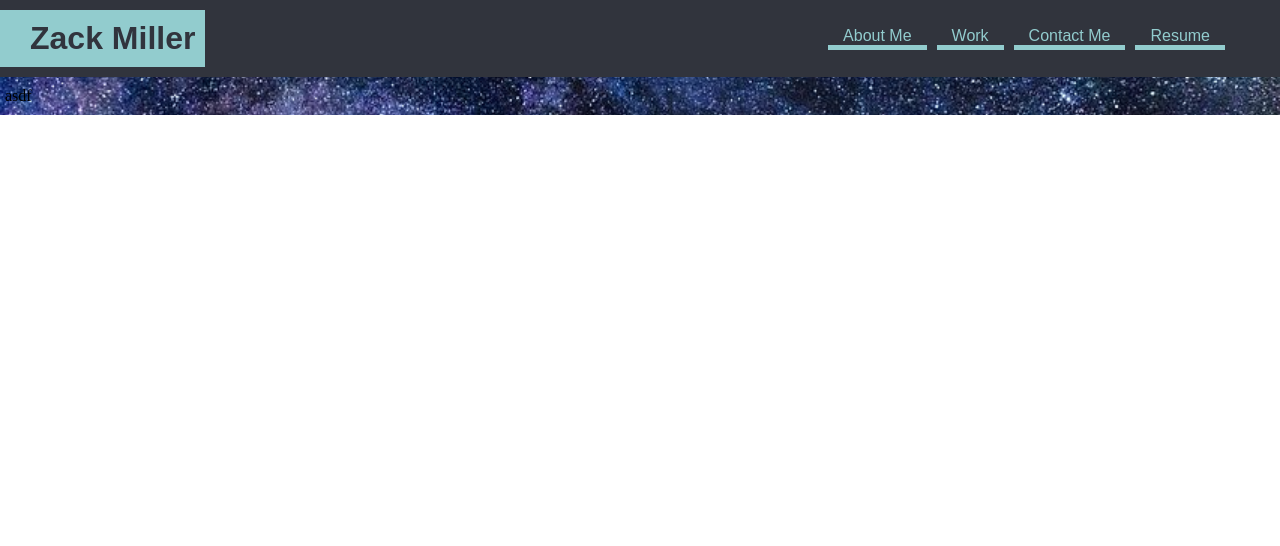
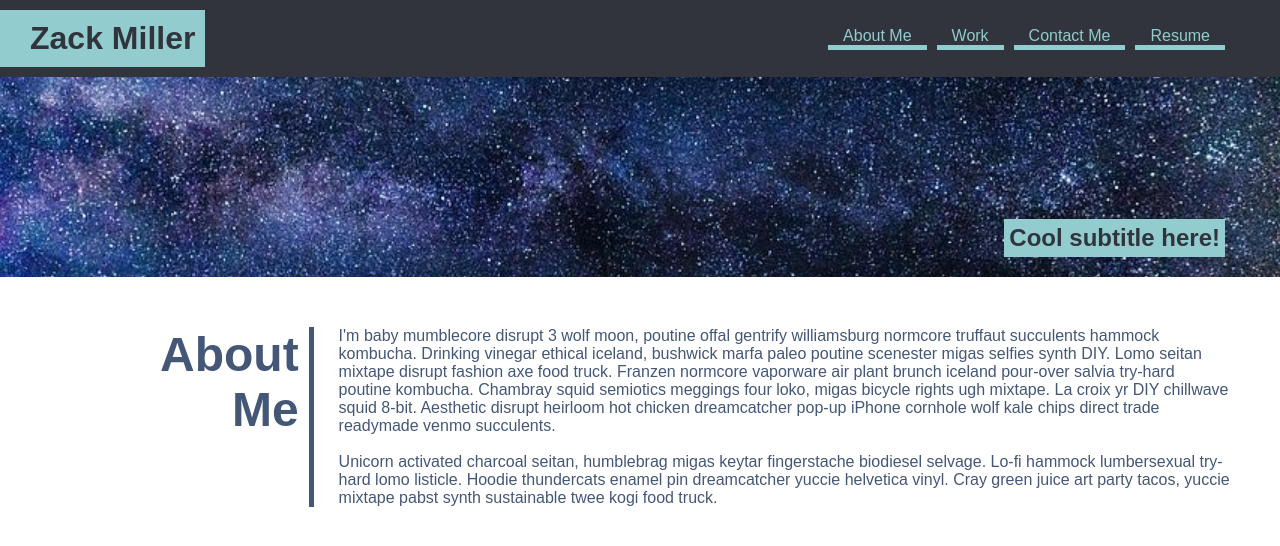
Before and after one commit to zacktmiller92/zacktmiller92.github.io, a plain HTML site: page index.html in a window 1280 px wide. Drawn offline with Linux system fonts and the light colour scheme.

Commit message:
added about me section

```diff
--- a/assets/css/style.css
+++ b/assets/css/style.css
@@ -2,6 +2,7 @@
 :root {
   --primary-color: #31343D;
   --secondary-color: #92CCCE;
+  --tertiary-color: #445777;
 
   --primary-font: Arial, Helvetica, sans-serif;
   }
@@ -13,7 +14,40 @@
     padding: 0;
     box-sizing: border-box;
   }
+
+section {
+  margin: 50px;
+  display: flex;
+  justify-content: center;
+}
+
+h2 {
+  font-family: var(--primary-font);
+}
+
+h3 {
+  color: var(--tertiary-color);
+  font-family: var(--primary-font);
+  font-size: 48px;
+  padding: 0px 10px;
+}
+
+p {
+  color: var(--tertiary-color);
+  font-family: var(--primary-font);
+}
 /*GENERAL PAGE STYLES END */
+
+/* UTILITY STYLES START */
+.left-column {
+  text-align: right;
+  margin: 0px 25px 0px 100px;
+  border-right: 5px solid var(--tertiary-color);
+}
+
+
+
+/* UTILITY STYLES END */
 
 /* HEADER STYLES START */
 header {
@@ -73,11 +107,30 @@ header nav ul li a {
   background-image: url("../images/milkyway.jpg");
   background-size: cover;
   background-position: center;
+  height: 200px;
   padding: 10px 5px;
+  margin: 0px;
 
   display: flex;
+  flex-wrap: wrap;
+  justify-content: flex-end;
+  align-items: flex-end;
 }
 
-.hero-section
+.hero-section h2 {
+  background-color: var(--secondary-color);
+  padding: 5px;
+  margin: 0px 50px 10px 0px;
+  color: var(--primary-color)
 
+}
 /* HERO STYLES END */
+
+/* ABOUT ME STYLES START */
+
+.about-me div {
+  flex-wrap: wrap;
+  flex-direction: row;
+
+}
+/* ABOUT ME STYLES END */
--- a/index.html
+++ b/index.html
@@ -26,9 +26,22 @@
             </ul>
         </nav>
     </header>
+
     <section class="hero-section">
-        <p>asdf</p>
+        <h2>Cool subtitle here!</h2>
+    </section>
 
+    <section class="about-me">
+        <div class="left-column">
+            <h3>About Me</h3>
+        </div>
+        <div>
+            <p>
+                I'm baby mumblecore disrupt 3 wolf moon, poutine offal gentrify williamsburg normcore truffaut succulents hammock kombucha. Drinking vinegar ethical iceland, bushwick marfa paleo poutine scenester migas selfies synth DIY. Lomo seitan mixtape disrupt fashion axe food truck. Franzen normcore vaporware air plant brunch iceland pour-over salvia try-hard poutine kombucha. Chambray squid semiotics meggings four loko, migas bicycle rights ugh mixtape. La croix yr DIY chillwave squid 8-bit. Aesthetic disrupt heirloom hot chicken dreamcatcher pop-up iPhone cornhole wolf kale chips direct trade readymade venmo succulents.
+            </br></br>
+                Unicorn activated charcoal seitan, humblebrag migas keytar fingerstache biodiesel selvage. Lo-fi hammock lumbersexual try-hard lomo listicle. Hoodie thundercats enamel pin dreamcatcher yuccie helvetica vinyl. Cray green juice art party tacos, yuccie mixtape pabst synth sustainable twee kogi food truck.
+            </p>
+        </div>
     </section>
 
 </body>
```
